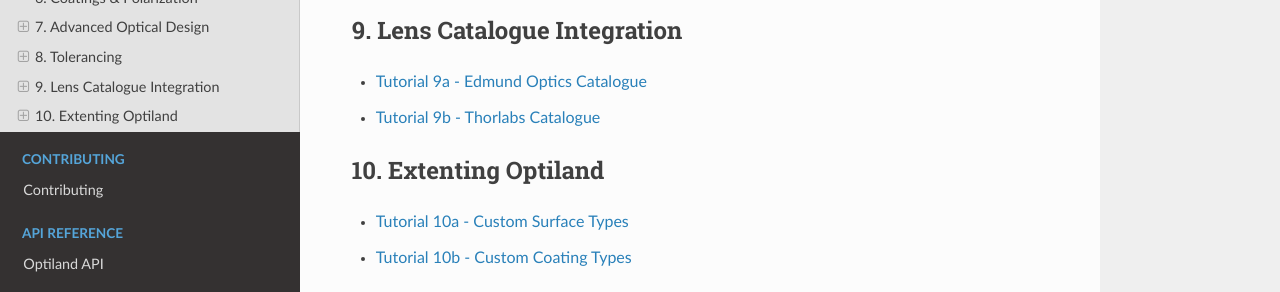
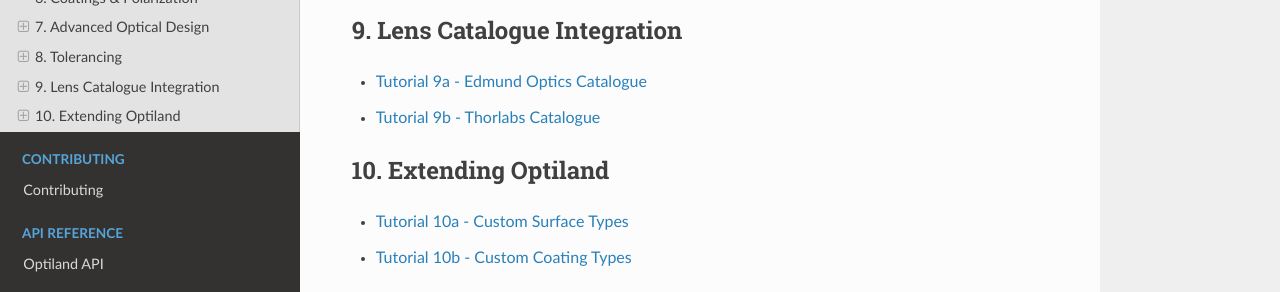
Before and after one commit to HarrisonKramer/optiland, a Sphinx documentation site: the page built from docs/learning_guide.rst, in a window 1280 px wide and 900 px high, scrolled down 801 px. Shown: the part 441-733 px from the top of the window. Built offline with Sphinx 7.4.7 and the Read the Docs theme 3.1.0, drawn with Linux system fonts in a browser that asks for light colours; pages that are not in the unit, such as notebooks, are missing from menus.

Commit message:
fix: fix typo in section name

```diff
--- a/docs/learning_guide.rst
+++ b/docs/learning_guide.rst
@@ -101,7 +101,7 @@
     examples/Tutorial_9a_Edmund_Optics_Catalogue
     examples/Tutorial_9b_Thorlabs_Catalogue
 
-10. Extenting Optiland
+10. Extending Optiland
 ----------------------
 
 .. toctree::
```
